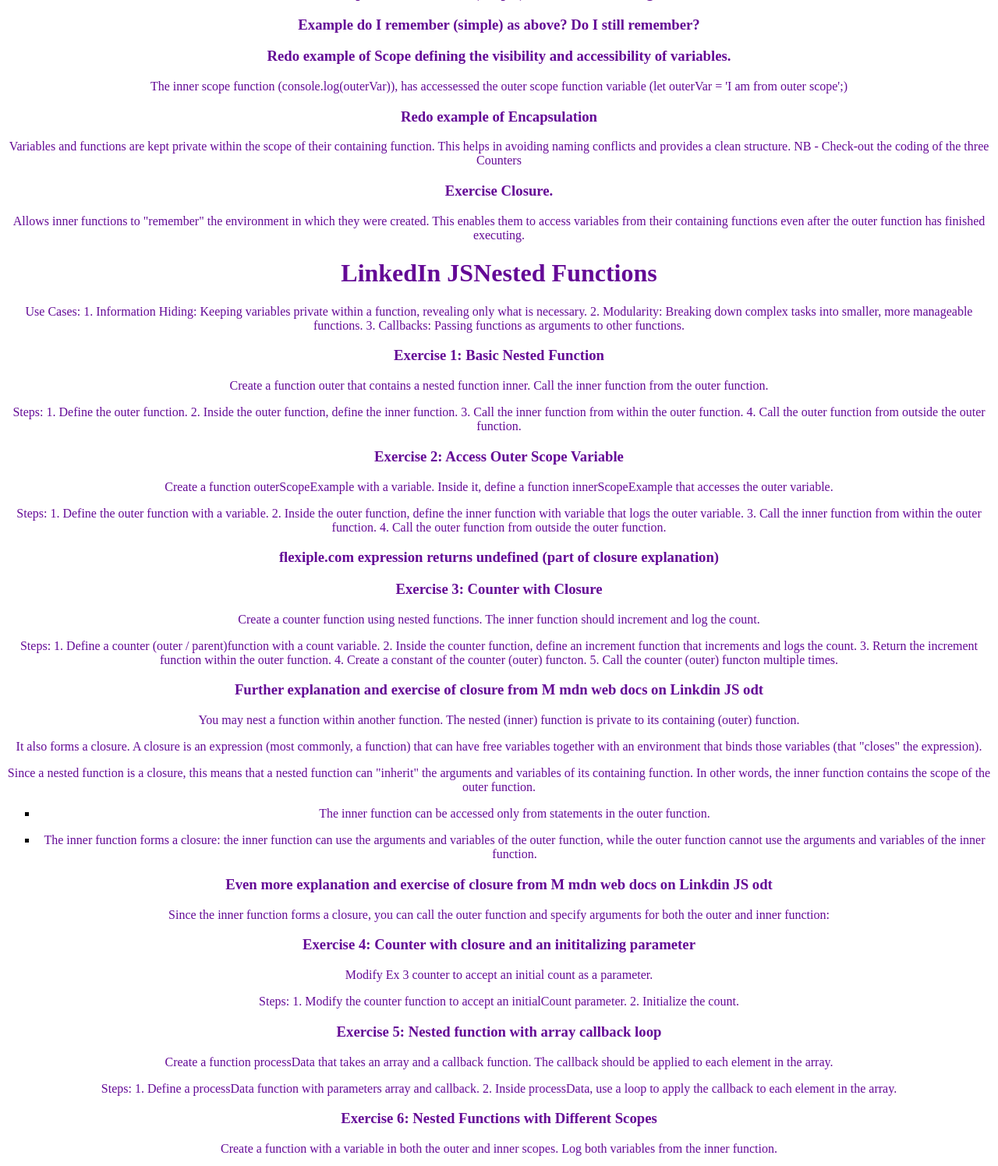
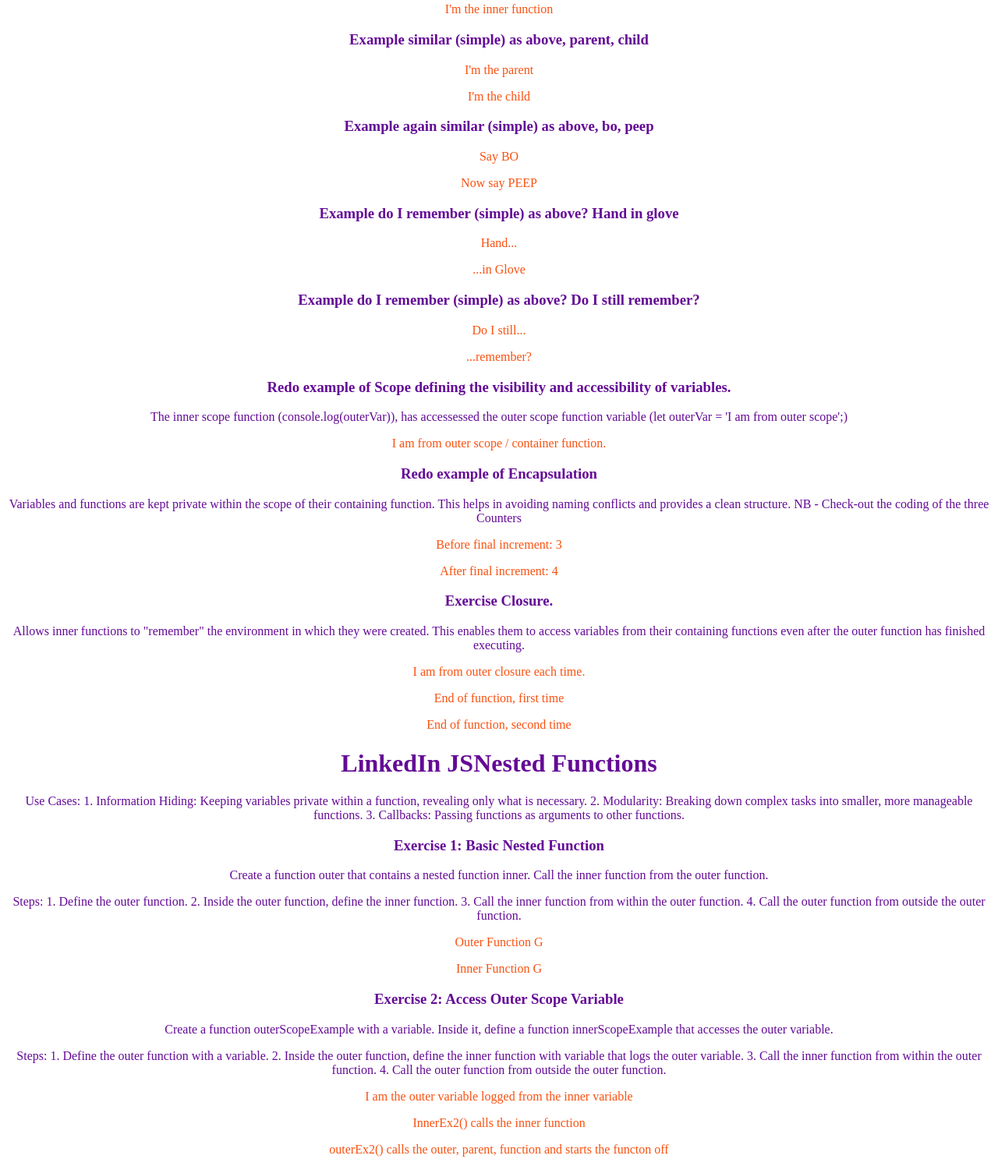
Before and after one commit to 1BobC/1jsNest, a plain HTML site: page index.html in a window 1280 px wide. Shown: the part 975-2471 px from the top of the page at 78% size. Drawn offline with Linux system fonts and the light colour scheme.

Commit message:
Ex Closure index 77 ok, LinkedIn JSNested Functions ex 1 and 2 outputs on web page

```diff
--- a/index.html
+++ b/index.html
@@ -38,7 +38,8 @@
 <p><div id="CountB after"></div></p>
 
 <h3>Example Closure</h3>
-<p><div id="outerClosure"></div></p>
+<p><div id="outerClosure1"></div></p>
+<p><div id="outerClosure2"></div></p>
 
 <h3>Example from JS learning outcomes2 file, outer, inner</h3>
 <p><div id="outerFunction"></div></p>
@@ -78,6 +79,9 @@
 <p>Allows inner functions to "remember" the environment in which they were created.
    This enables them to access variables from their containing functions even after the
    outer function has finished executing.</p>
+   <p><div id="eachTime"></div></p>
+   <p><div id="outerFirst"></div></p>
+   <p><div id="outerSecond"></div></p>
 
 <h1>LinkedIn JSNested Functions</h1>
 <p>Use Cases:
@@ -92,8 +96,10 @@
    1. Define the outer function.
    2. Inside the outer function, define the inner function.
    3. Call the inner function from within the outer function.
-   4. Call the outer function from outside the outer function.
-</p>
+   4. Call the outer function from outside the outer function.</p>
+   <p><div id="outG"></div></p>
+   <p><div id="inG"></div></p>
+
 
 <h3>Exercise 2: Access Outer Scope Variable </h3>
 <p>Create a function outerScopeExample with a variable. Inside it, define a function innerScopeExample
@@ -103,6 +109,9 @@
    2. Inside the outer function, define the inner function with variable that logs the outer variable.
    3. Call the inner function from within the outer function.
    4. Call the outer function from outside the outer function.</p>
+   <p><div id="SVE2"></div></p>
+   <p><div id="SVE3"></div></p>
+   <p><div id="SVE4"></div></p>
 
 <h3>flexiple.com expression returns undefined (part of closure explanation)</h3>
 
--- a/jscript.js
+++ b/jscript.js
@@ -110,15 +110,16 @@
       let outerVar = "I am the outer variable accessed after the function has been called";
 
       function innerClosure() {
-        console.log(outerVar); //Accessing outer variable even after function called
-        document.getElementById("outerClosure").innerText= outerVar;
+        console.log("Yoo-hoo" + outerVar); //Accessing outer variable even after function called
+        document.getElementById("outerClosure1").innerText= "Yoo-hoo"; // + outerVar;
 
       }
       return innerClosure;
 
     }
       const closureFunction = outerClosure();
-      closureFunction() ; //Output: I am the outer variable accessed after the function has been called
+      closureFunction(); //Output: I am the outer variable accessed after the function has been called
+      document.getElementById("outerClosure2").innerText= "any body there?";//outerVar;
 
 //Example from JS learning outcomes2 file
     function outerF(){
@@ -219,51 +220,57 @@
         counterFunctionC();    //Output 4
 
 //Exercise Closure
-       function outerClosure(){
-        let outerVar = "I am from outer closure.";
+       function outerClos(){
+        let outerVar = "I am from outer closure each time.";
 
         function innerClosure(){
           console.log(outerVar); //Accessing outer variable even after function finishes
+          document.getElementById("eachTime").innerText= ("I am from outer closure each time.");
 
         }
         return innerClosure();
-       }
 
-        const closureFunc = outerClosure();
-        closureFunc(); //Output: I am from outer closure
-        outerClosure();
+      }
+
+        outerClos();
         console.log("End of function, first time");
-        outerClosure();
+        document.getElementById("outerFirst").innerText= ("End of function, first time");
+        outerClos();
         console.log("End of function, second time");
+        document.getElementById("outerSecond").innerText= ("End of function, second time");
 
 //Exercise 1: Basic Nested Function LinkedIn JSNested Functions
-        // function outer() {
-        //     console.log("Outer Function");
+        function outerG() {
+            console.log("Outer Function G");
+            document.getElementById("outG").innerText= ("Outer Function G");
 
-        //     function inner() {
-        //         console.log("Inner Function");
-        //     }
-        //     inner();
+            function innerG() {
+                console.log("Inner Function G");
+                document.getElementById("inG").innerText= ("Inner Function G");
+            }
+              innerG();
 
-        // }
-        //     outer();
+        }
+            outerG();
         //Output:
         //Outer Function
         //Inner Function
 
 //Exercise 2: Access Outer Scope Variable LinkedIn JSNested Functions
-        // function outerEx2(){
-        //     let outerVar = "I am the outer variable logged from the inner variable";
+        function outerEx2(){
+            let outerVar = "I am the outer variable logged from the inner variable";
 
-        //     function innerEx2(){
-        //         console.log(outerVar);
-
-        //     }
-        //     innerEx2(); //calls the inner function
-
-        // }
-        //     outerEx2(); //calls the outer (parent) function and starts the function off
-
+            function innerEx2(){
+                console.log(outerVar);
+                document.getElementById("SVE2").innerText= ("I am the outer variable logged from the inner variable");
+            }
+            innerEx2(); //calls the inner function
+            console.log("InnerEx2() calls the inner function");
+            document.getElementById("SVE3").innerText= ("InnerEx2() calls the inner function");
+        }
+            outerEx2(); //calls the outer (parent) function and starts the function off
+            console.log("outerEx2() calls the outer, parent, function and starts the functon off");
+            document.getElementById("SVE4").innerText= ("outerEx2() calls the outer, parent, function and starts the functon off");
 //flexiple.com expression returns undefined (part of closure explanation)
         // const getName = (name) => {
 
```
Also changed, not shown: 1 other file.
